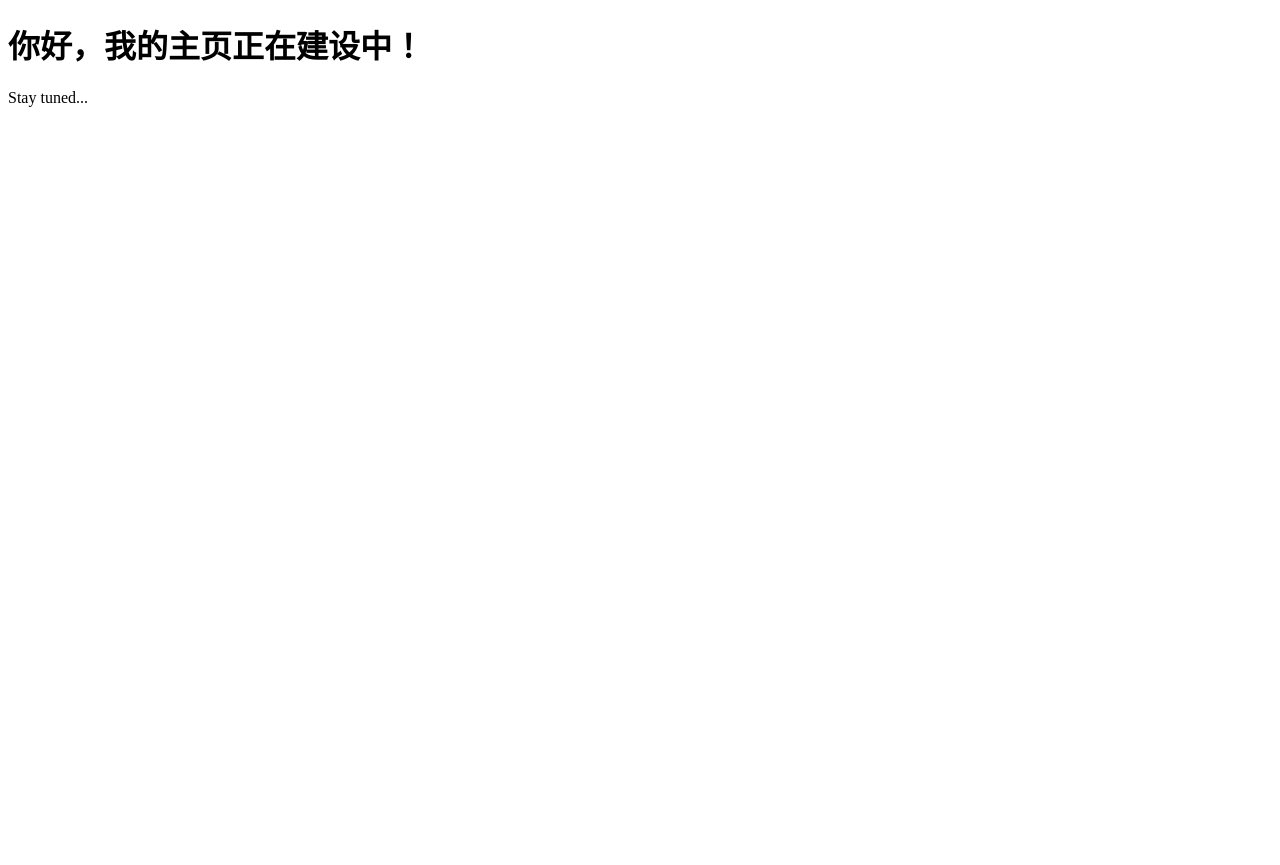
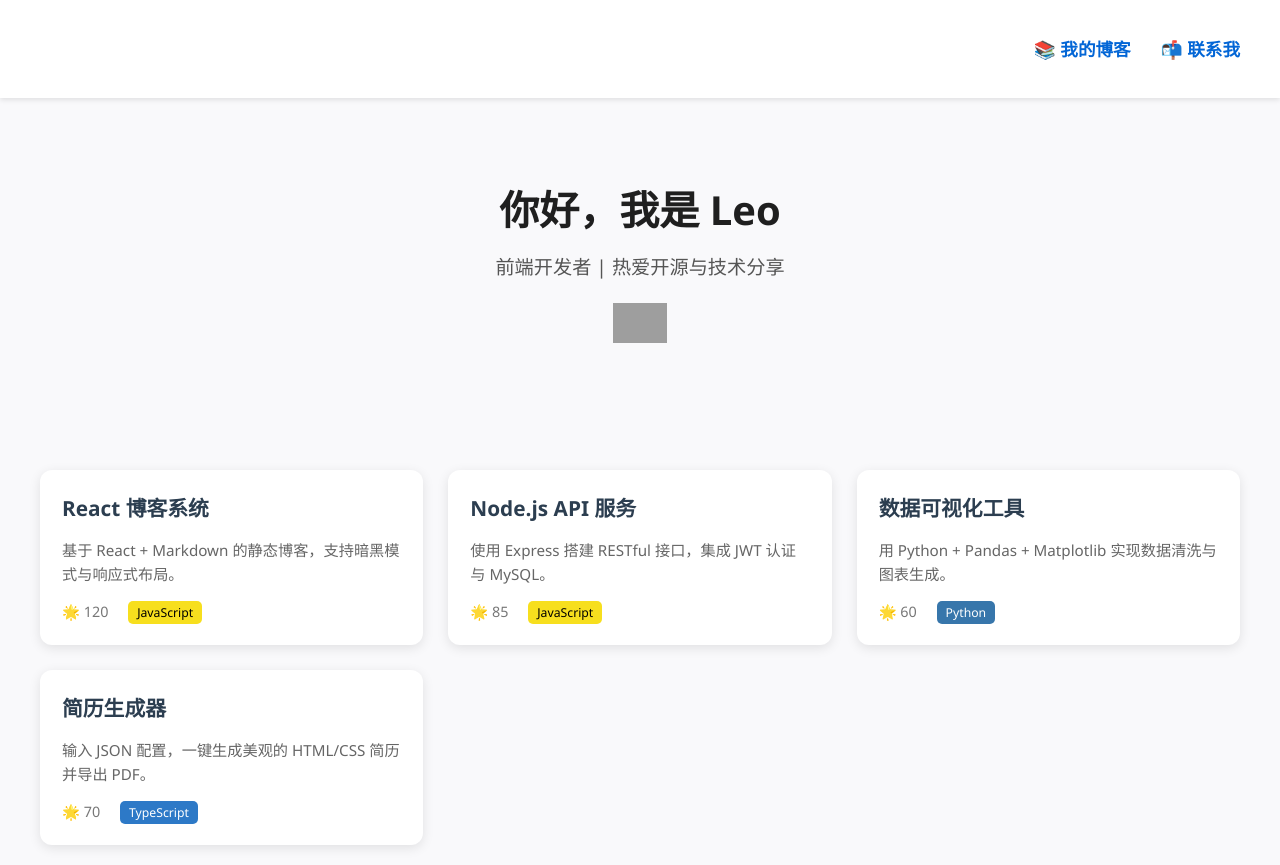
Before and after one commit to leo038/leo038.github.io, a plain HTML site: page index.html in a window 1280 px wide. Before the commit the page ends 800 px from the top, so only its background shows below. Drawn offline with Linux system fonts and the light colour scheme; grey boxes are pictures that could not be loaded.

Commit message:
Update index.html

```diff
--- a/index.html
+++ b/index.html
@@ -1,11 +1,197 @@
 <!DOCTYPE html>
-<html>
+<html lang="zh">
 <head>
-  <meta charset="utf-8">
-  <title>我的主页</title>
+  <meta charset="UTF-8" />
+  <meta name="viewport" content="width=device-width, initial-scale=1.0"/>
+  <title>Leo 的 GitHub 主页</title>
+  <style>
+    /* 全局样式 */
+    body {
+      font-family: 'Segoe UI', Tahoma, Geneva, Verdana, sans-serif;
+      background: #f9f9fb;
+      color: #24292e;
+      margin: 0;
+      padding: 0;
+      line-height: 1.6;
+    }
+    .container {
+      max-width: 1200px;
+      margin: 0 auto;
+      padding: 20px;
+    }
+
+    /* 导航栏 */
+    nav {
+      background: white;
+      box-shadow: 0 2px 5px rgba(0,0,0,0.1);
+      padding: 15px 20px;
+      position: sticky;
+      top: 0;
+      z-index: 100;
+    }
+    nav .nav-links {
+      display: flex;
+      justify-content: flex-end;
+      gap: 30px;
+    }
+    nav a {
+      text-decoration: none;
+      font-weight: 600;
+      color: #0366d6;
+      font-size: 1.1em;
+      transition: color 0.3s;
+    }
+    nav a:hover {
+      color: #004a99;
+    }
+
+    /* 首屏介绍 */
+    header {
+      text-align: center;
+      padding: 60px 20px 40px;
+    }
+    header h1 {
+      font-size: 2.5em;
+      color: #1f1f1f;
+      margin: 0 0 10px 0;
+    }
+    header p {
+      font-size: 1.2em;
+      color: #555;
+      max-width: 600px;
+      margin: 10px auto 20px;
+    }
+
+    /* 访客计数器 */
+    .counter {
+      margin-top: 15px;
+      font-size: 1.1em;
+    }
+
+    /* 项目网格 */
+    .projects {
+      display: grid;
+      grid-template-columns: repeat(auto-fit, minmax(300px, 1fr));
+      gap: 25px;
+      margin-top: 40px;
+    }
+    .project-card {
+      background: white;
+      border-radius: 12px;
+      padding: 22px;
+      box-shadow: 0 3px 12px rgba(0,0,0,0.1);
+      transition: transform 0.3s ease, box-shadow 0.3s ease;
+      text-decoration: none;
+      color: inherit;
+      display: block;
+    }
+    .project-card:hover {
+      transform: translateY(-6px);
+      box-shadow: 0 12px 24px rgba(0,0,0,0.12);
+    }
+    .project-card h3 {
+      margin: 0 0 12px 0;
+      color: #2c3e50;
+      font-size: 1.3em;
+    }
+    .project-card p {
+      color: #666;
+      font-size: 0.95em;
+      margin: 0 0 14px 0;
+    }
+    .project-meta {
+      margin-top: 12px;
+      font-size: 0.9em;
+      color: #777;
+    }
+    .project-meta span {
+      margin-right: 16px;
+    }
+    .project-meta .lang {
+      padding: 3px 9px;
+      border-radius: 5px;
+      font-weight: 500;
+      font-size: 0.85em;
+    }
+    .lang.js { background: #f7df1e; color: black; }
+    .lang.py { background: #3776ab; color: white; }
+    .lang.ts { background: #2d79c7; color: white; }
+    .lang.html { background: #e34f26; color: white; }
+  </style>
 </head>
 <body>
-  <h1>你好，我的主页正在建设中！</h1>
-  <p>Stay tuned...</p>
+
+  <!-- 导航栏 -->
+  <nav>
+    <div class="container">
+      <div class="nav-links">
+        <a href="https://blog.csdn.net/leo0308" target="_blank">📚 我的博客</a>
+        <a href="mailto:liyong038@foxmail.com">📬 联系我</a>
+      </div>
+    </div>
+  </nav>
+
+  <!-- 首屏介绍 -->
+  <header>
+    <div class="container">
+      <h1>你好，我是 Leo</h1>
+      <p>前端开发者 | 热爱开源与技术分享</p>
+
+      <!-- 访客计数器 -->
+      <div class="counter">
+        <img src="https://hitokori.vercel.app/api/hit.svg?username=leo038&repo=leo038.github.io&path=/&style=wave"
+             alt="访客计数器"
+             style="height: 2.3em;" />
+      </div>
+    </div>
+  </header>
+
+  <!-- 精选项目卡片（4个） -->
+  <div class="container">
+    <div class="projects">
+
+      <!-- 项目 1 -->
+      <a href="https://github.com/leo038/react-blog" target="_blank" class="project-card">
+        <h3>React 博客系统</h3>
+        <p>基于 React + Markdown 的静态博客，支持暗黑模式与响应式布局。</p>
+        <div class="project-meta">
+          <span>🌟 120</span>
+          <span class="lang js">JavaScript</span>
+        </div>
+      </a>
+
+      <!-- 项目 2 -->
+      <a href="https://github.com/leo038/node-api" target="_blank" class="project-card">
+        <h3>Node.js API 服务</h3>
+        <p>使用 Express 搭建 RESTful 接口，集成 JWT 认证与 MySQL。</p>
+        <div class="project-meta">
+          <span>🌟 85</span>
+          <span class="lang js">JavaScript</span>
+        </div>
+      </a>
+
+      <!-- 项目 3 -->
+      <a href="https://github.com/leo038/data-visualization" target="_blank" class="project-card">
+        <h3>数据可视化工具</h3>
+        <p>用 Python + Pandas + Matplotlib 实现数据清洗与图表生成。</p>
+        <div class="project-meta">
+          <span>🌟 60</span>
+          <span class="lang py">Python</span>
+        </div>
+      </a>
+
+      <!-- 项目 4 -->
+      <a href="https://github.com/leo038/resume-generator" target="_blank" class="project-card">
+        <h3>简历生成器</h3>
+        <p>输入 JSON 配置，一键生成美观的 HTML/CSS 简历并导出 PDF。</p>
+        <div class="project-meta">
+          <span>🌟 70</span>
+          <span class="lang ts">TypeScript</span>
+        </div>
+      </a>
+
+    </div>
+  </div>
+
 </body>
 </html>
```
